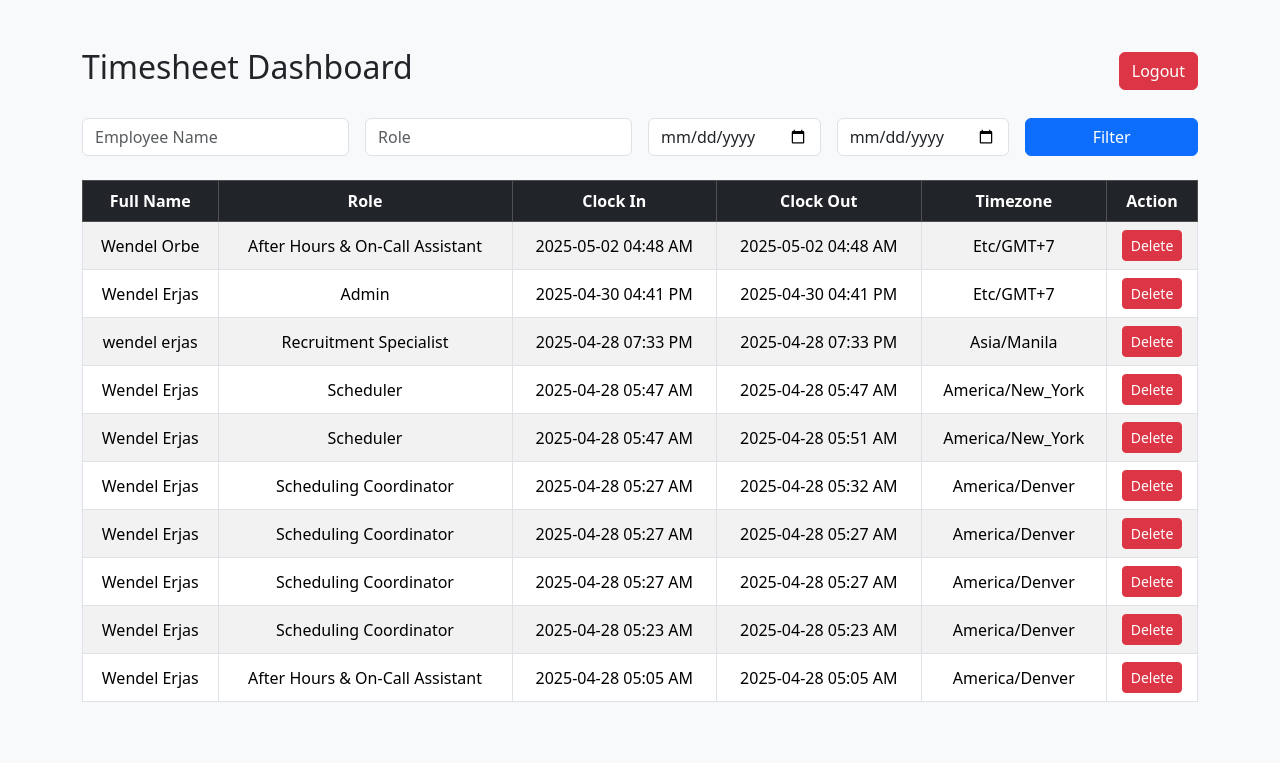
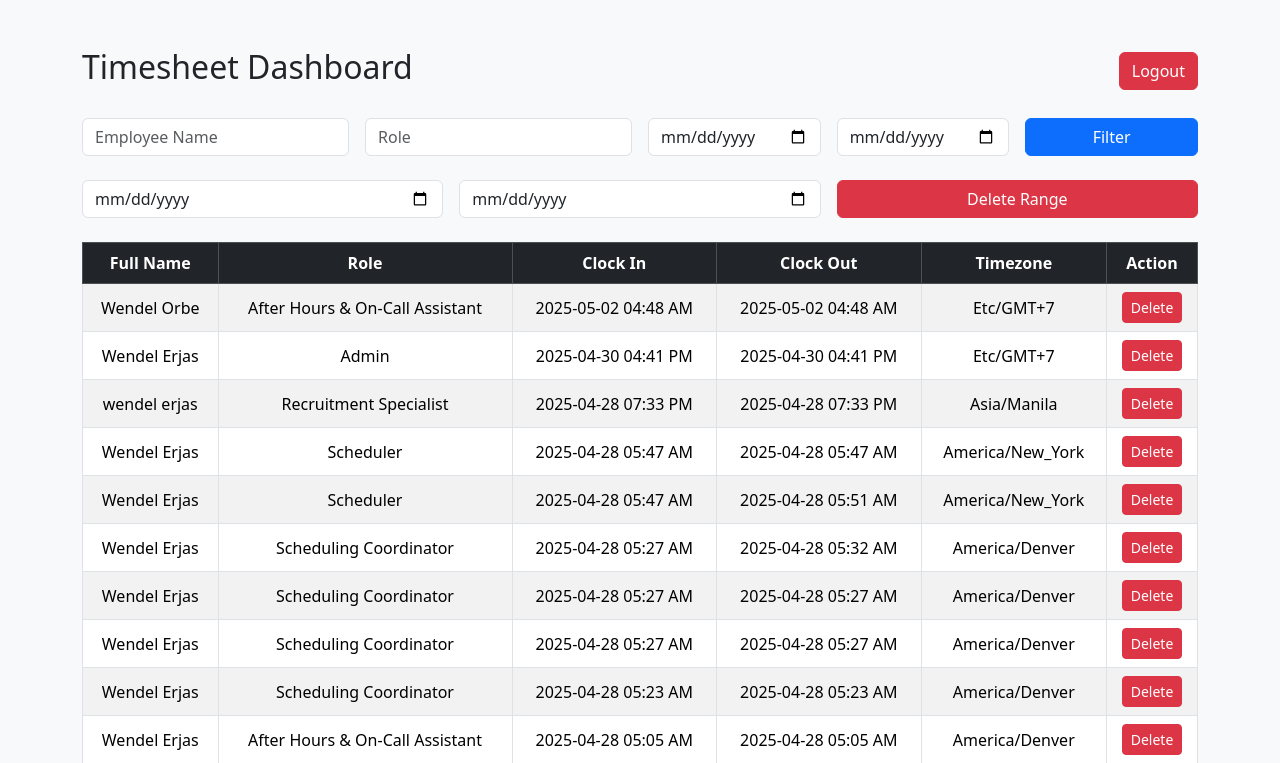
Before and after one commit to kesha321/time-tracker-app, a Flask app: page /dashboard in a window 1280 px wide. Shown: the top 763 px of the page. Run offline with Flask 3, Linux system fonts and the light colour scheme; a user stored in the database is signed in; data comes from the database, SQL or seed files in the repository.

Commit message:
Your update

```diff
--- a/app.py
+++ b/app.py
@@ -153,6 +153,27 @@ def delete_entry(entry_id):
 
     return redirect(url_for('dashboard'))
 
+@app.route('/delete-range', methods=['POST'])
+def delete_range():
+    if not session.get('admin_logged_in'):
+        return redirect(url_for('admin_login'))
+
+    start_str = request.form.get('start_date')
+    end_str = request.form.get('end_date')
+
+    if not start_str or not end_str:
+        return redirect(url_for('dashboard'))
+
+    start = datetime.strptime(start_str, '%Y-%m-%d')
+    end = datetime.strptime(end_str, '%Y-%m-%d').replace(hour=23, minute=59, second=59)
+
+    entries = TimeEntry.query.filter(TimeEntry.clock_in >= start, TimeEntry.clock_in <= end).all()
+
+    for entry in entries:
+        db.session.delete(entry)
+    db.session.commit()
+    return redirect(url_for('dashboard'))
+
 # Initialize database and create default admin
 if __name__ == '__main__':
     with app.app_context():
--- a/templates/dashboard.html
+++ b/templates/dashboard.html
@@ -31,6 +31,22 @@
     </div>
     <div class="col-md-2">
       <button type="submit" class="btn btn-primary w-100">Filter</button>
+    </div>
+  </form>
+
+  <!-- 🔴 Delete Range Form -->
+  <form method="POST" action="{{ url_for('delete_range') }}" class="row g-3 mb-4">
+    <div class="col-md-4">
+      <input type="date" name="start_date" class="form-control" required>
+    </div>
+    <div class="col-md-4">
+      <input type="date" name="end_date" class="form-control" required>
+    </div>
+    <div class="col-md-4 d-grid">
+      <button type="submit" class="btn btn-danger"
+        onclick="return confirm('Are you sure you want to delete all entries in this date range?');">
+        Delete Range
+      </button>
     </div>
   </form>
 
```
